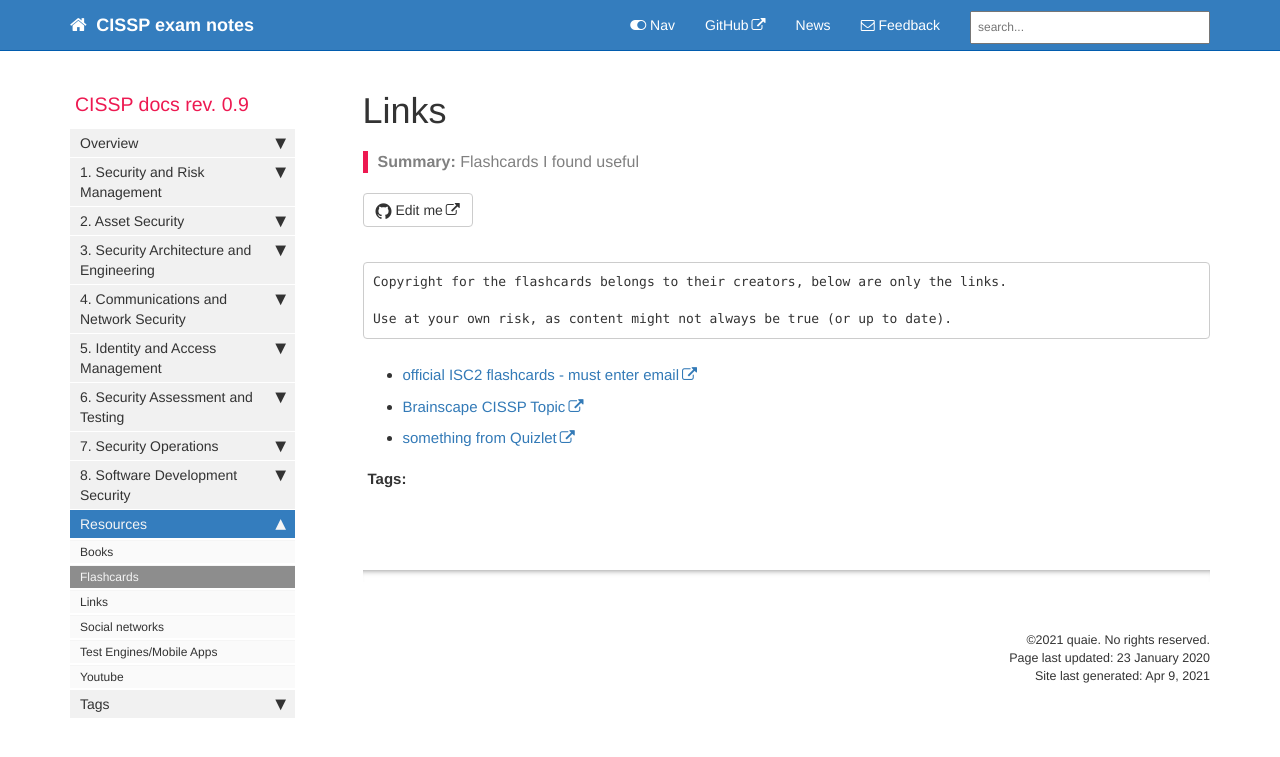
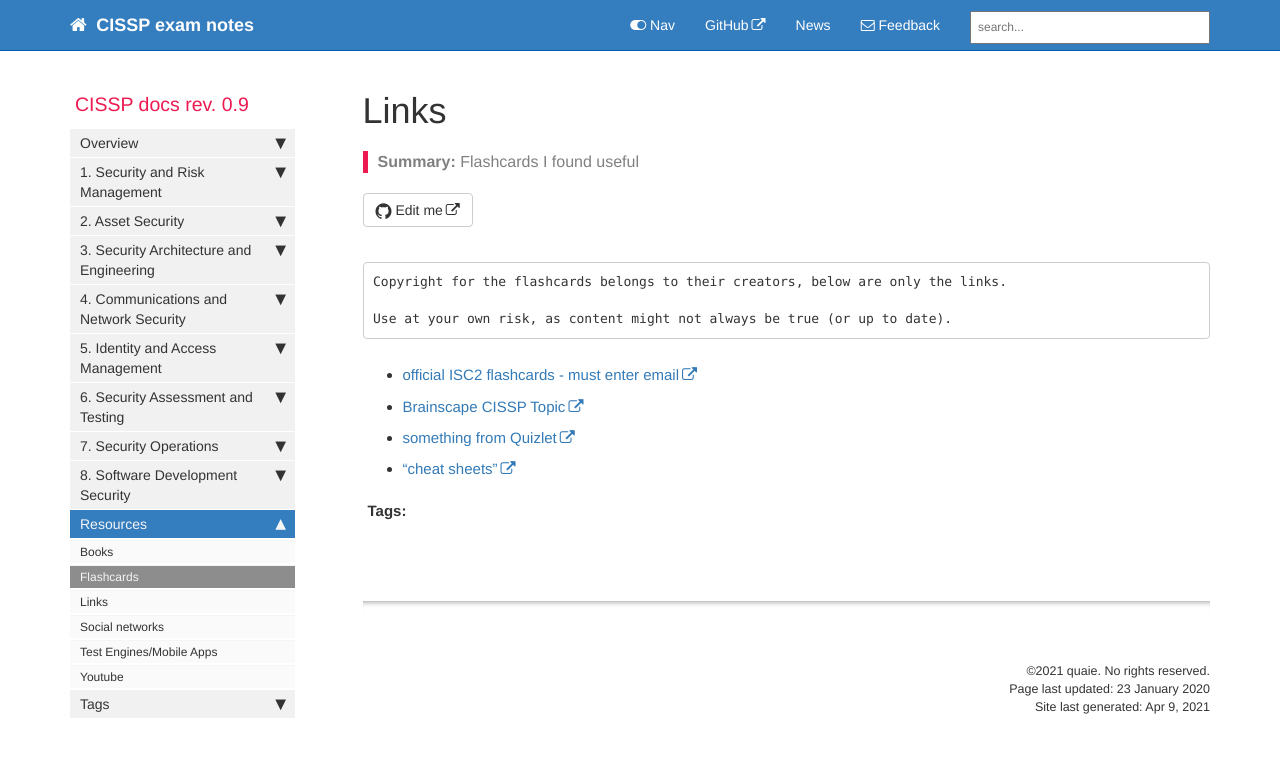
Before and after one commit to quaie/cissp, a Jekyll site: the page built from pages/mydoc/resources_flashcards.md, in a window 1280 px wide. Shown: the top 757 px of the page. Built offline with Jekyll 4.4.1, drawn with Linux system fonts in a browser that asks for light colours; comment, search, counter and statistics services are not loaded.

Commit message:
Update resources_flashcards.md

```diff
--- a/pages/mydoc/resources_flashcards.md
+++ b/pages/mydoc/resources_flashcards.md
@@ -22,5 +22,7 @@ Use at your own risk, as content might not always be true (or up to date).
 
 - [something from Quizlet](https://quizlet.com/2519918/cissp-practice-flash-cards/){:target="_blank"}
 
+- ["cheat sheets"](https://www.comparitech.com/blog/information-security/cissp-certification-courses/){:target="_blank"}
+
 
 {% include links.html %}
```
